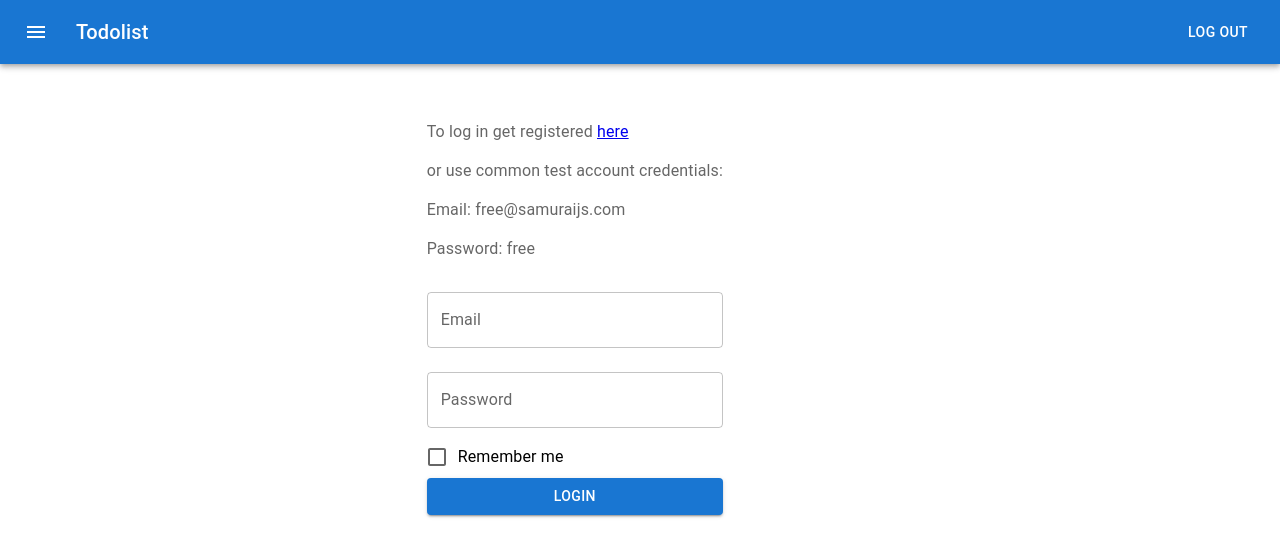
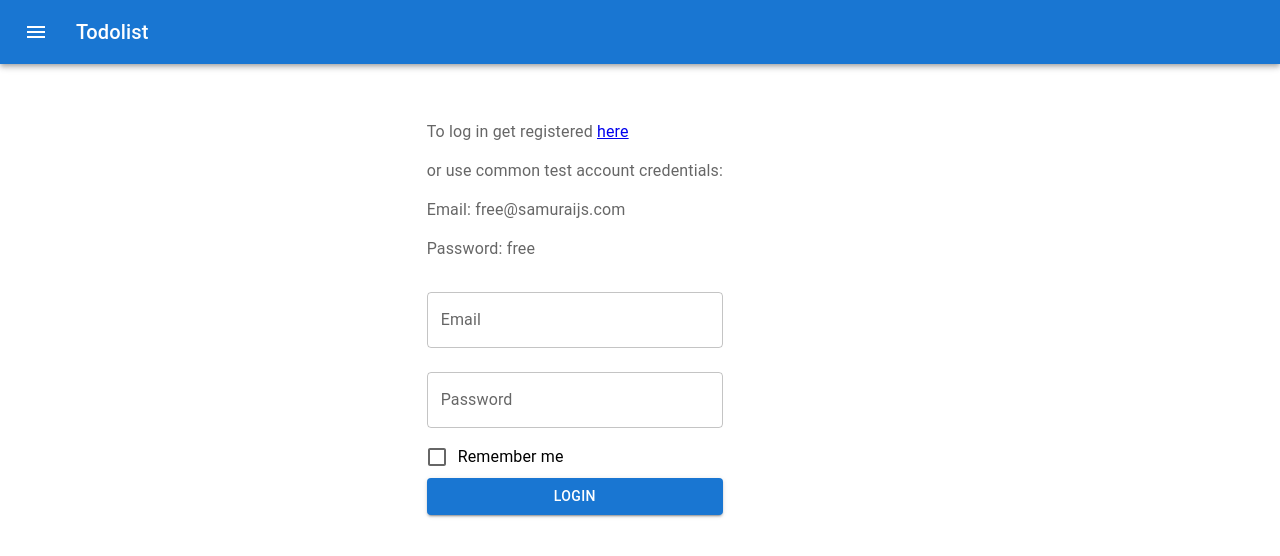
Before and after one commit to MaksLeseu/todolist-toolkit, a React (Create React App) app: page /login in a window 1280 px wide. Shown: the top 556 px of the page. Built offline with nearby package versions, Linux system fonts and the light colour scheme; no server answers.

Commit message:
add check for button log out

```diff
--- a/src/App.tsx
+++ b/src/App.tsx
@@ -11,8 +11,11 @@ import {useAppDispatch} from "./common/hooks/useAppDispatch";
 import {authThunk} from "./features/Auth/auth-slice";
 import {BrowserRouter, Route, Routes} from "react-router-dom";
 import {Login} from "./features/Auth/Login";
+import {useSelector} from "react-redux";
+import {AppRootStateType} from "./app/store";
 
 export const App = () => {
+    const isLoggedIn = useSelector((state: AppRootStateType) => state.auth.isLoggedIn)
     const dispatch = useAppDispatch()
     useEffect(() => {
         dispatch(authThunk.authMe({}))
@@ -22,7 +25,6 @@ export const App = () => {
 
     return (
         <BrowserRouter>
-            <div className="App">
             <div className="container">
                 <AppBar position={'static'} sx={{marginBottom: '40px'}}>
                     <Toolbar>
@@ -42,12 +44,18 @@ export const App = () => {
                         >
                             Todolist
                         </Typography>
+                        {
+                            isLoggedIn
+                                ?
                                 <Button
                                 color={'inherit'}
                                 onClick={handlerLogout}
                             >
                                 Log out
                             </Button>
+                                :
+                            null
+                        }
                     </Toolbar>
                 </AppBar>
                 <Routes>
@@ -55,7 +63,6 @@ export const App = () => {
                     <Route path={'/login'} element={<Login/>}/>
                 </Routes>
             </div>
-            </div>
         </BrowserRouter>
     );
 }
--- a/src/features/Auth/auth-slice.ts
+++ b/src/features/Auth/auth-slice.ts
@@ -14,7 +14,6 @@ const slice = createSlice({
         builder
             .addCase(authMe.fulfilled, (state, action) => {
                 state.isLoggedIn = action.payload.isLoggedIn
-                console.log(state.isLoggedIn)
             })
     }
 })
```
Lines whose indentation alone changed are shown as unchanged.
